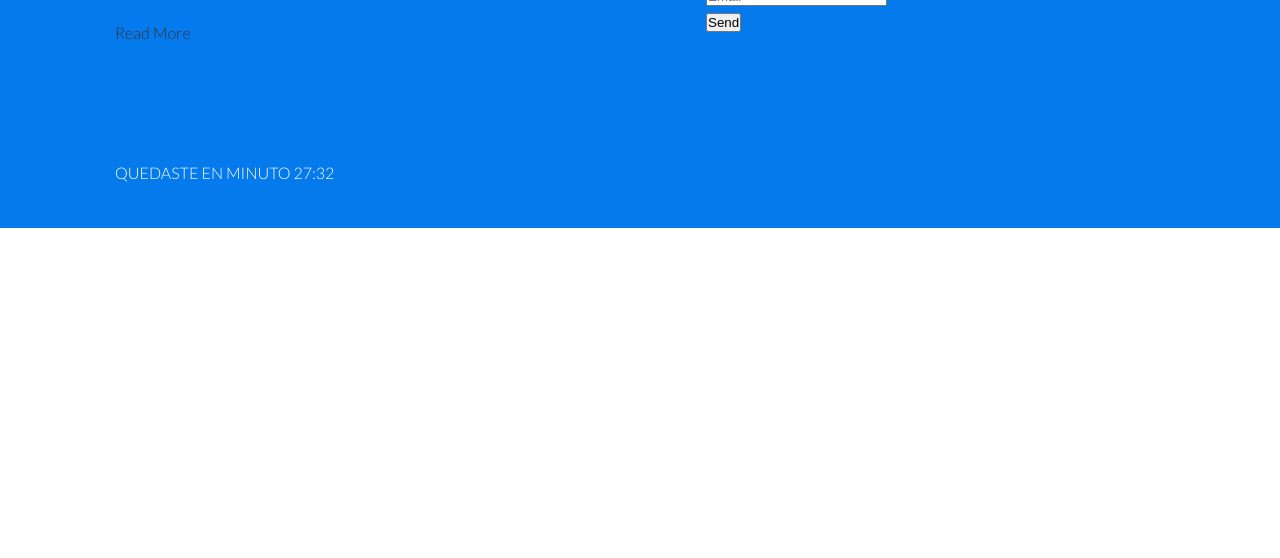
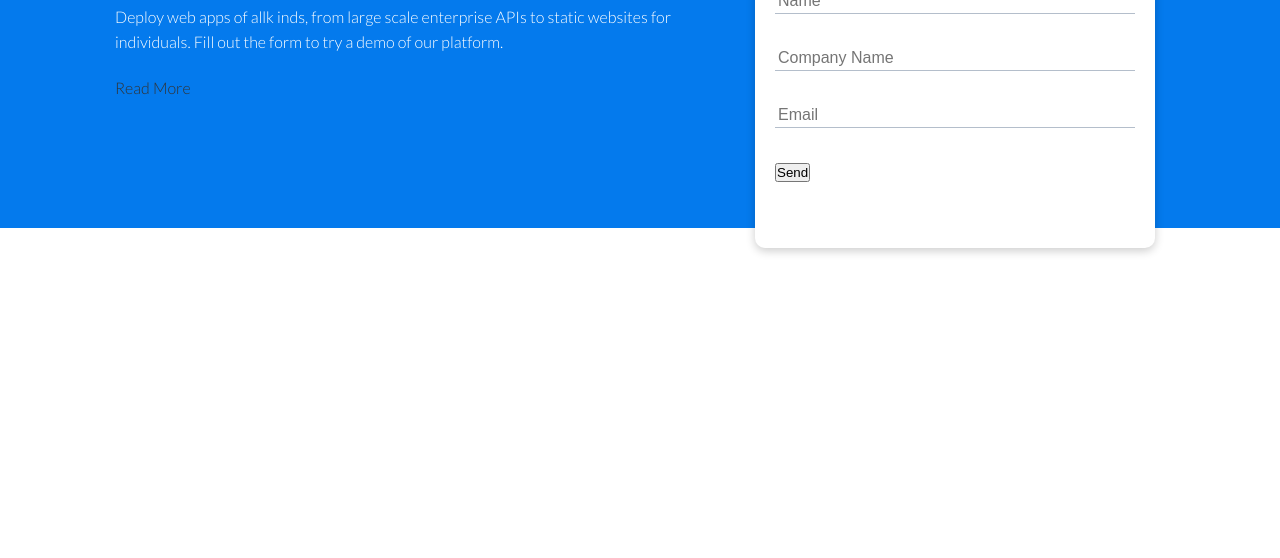
Before and after one commit to Enzo-cam/stincker, a plain HTML site: page index.html in a window 1280 px wide. Shown: the part 242-800 px from the top of the page. Drawn offline with Linux system fonts and the light colour scheme.

Commit message:
Card & Form CSS

```diff
--- a/css/style.css
+++ b/css/style.css
@@ -79,8 +79,37 @@ img {
 }
 
 .showcase .grid{
+    overflow: visible;
     grid-template-columns: 55% 45%;
     gap: 30px;
+}
+
+.showcase-form{
+    position: relative;
+    top: 60px;
+    height: 350px;
+    width: 400px;
+    padding: 40px;
+    z-index: 100;
+    justify-self: flex-end;
+}
+
+.showcase-form .form-control { /*Separamos name, company y email*/
+    margin: 30px 0;
+}
+
+
+.showcase-form input[type='text'], /*Estilizamos cada uno de los input de tipo texto y email*/
+.showcase-form input[type='email']{
+    border: 0;
+    border-bottom: 1px solid #b4becb;
+    width: 100%;
+    padding: 3px;
+    font-size: 16px;
+}
+
+.showcase-form input:focus {
+    outline: none;
 }
 
 /*Utilities*/
@@ -89,6 +118,15 @@ img {
     margin: 0 auto;
     overflow: auto;
     padding: 0 40px;
+}
+
+.card {
+    background-color: white;
+    color: #333;
+    border-radius: 10px;
+    box-shadow: 0 3px 10px rgba(0, 0, 0, 0.2);
+    padding: 20px;
+    margin: 10px;
 }
 
 .flex {
```
